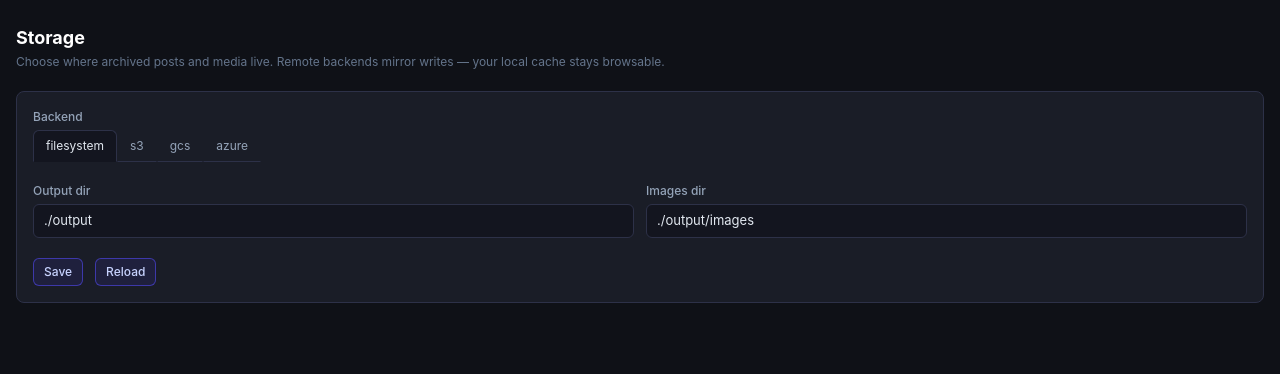
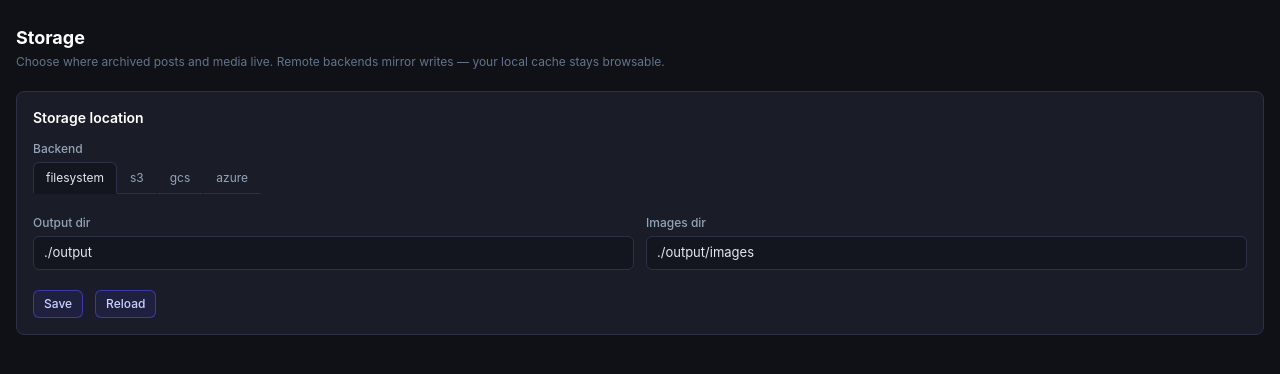
Before and after one commit to StuartJAtkinson/socialMediaArchiver, a Flask app: page /storage in a window 1280 px wide. Shown: the part 49-423 px from the top of the page. Run offline with Flask 3, Linux system fonts and the light colour scheme; some libraries are stand-ins or nearby versions.

Commit message:
style(ui): give Storage's panel a heading like every other stage
Co-Authored-By: Claude Opus 5.5 <noreply@anthropic.com>

```diff
--- a/templates/stages/storage.html
+++ b/templates/stages/storage.html
@@ -21,6 +21,7 @@
     </div>
 
     <div class="panel p-4">
+      <h2 class="panel-title">Storage location</h2>
       <label class="field-label">Backend</label>
       <div class="source-tabs flex flex-wrap mb-5">
         <template x-for="b in backends" :key="b">
```
